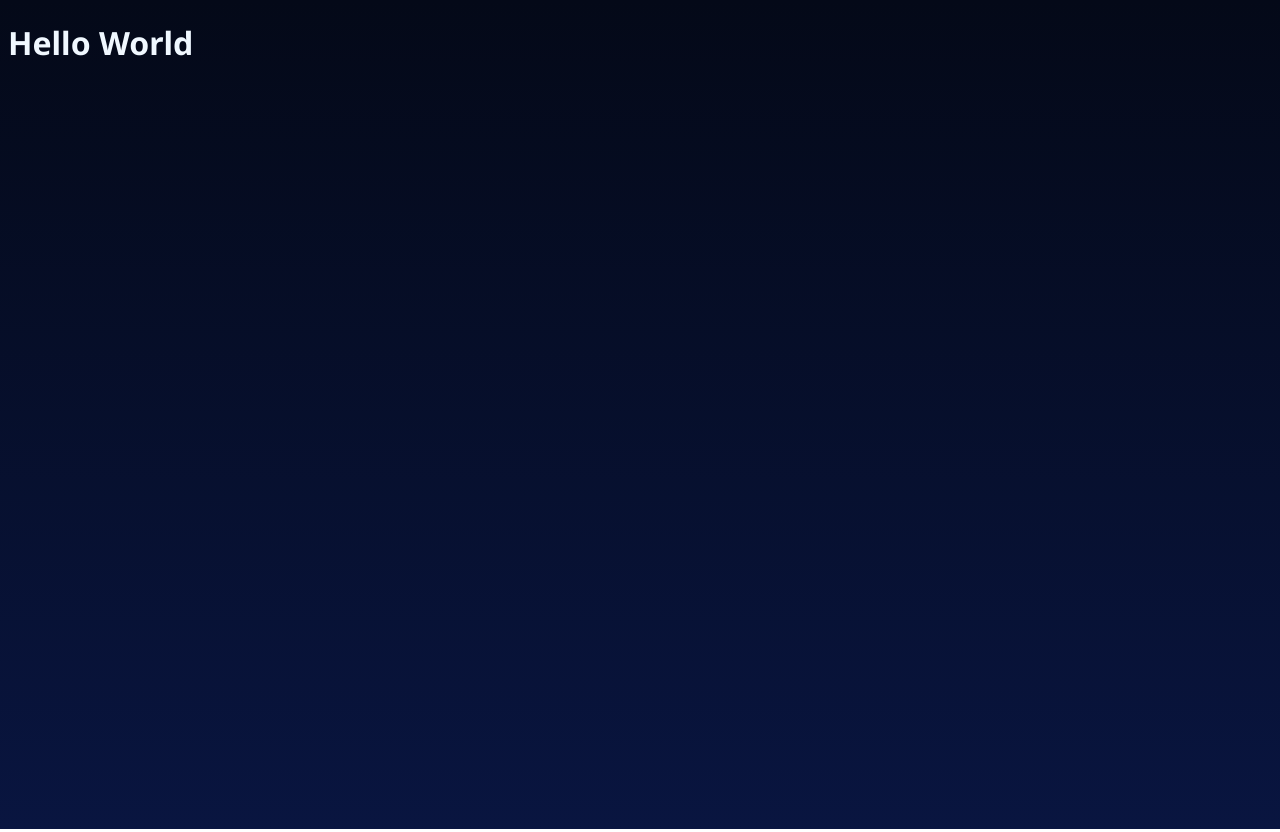
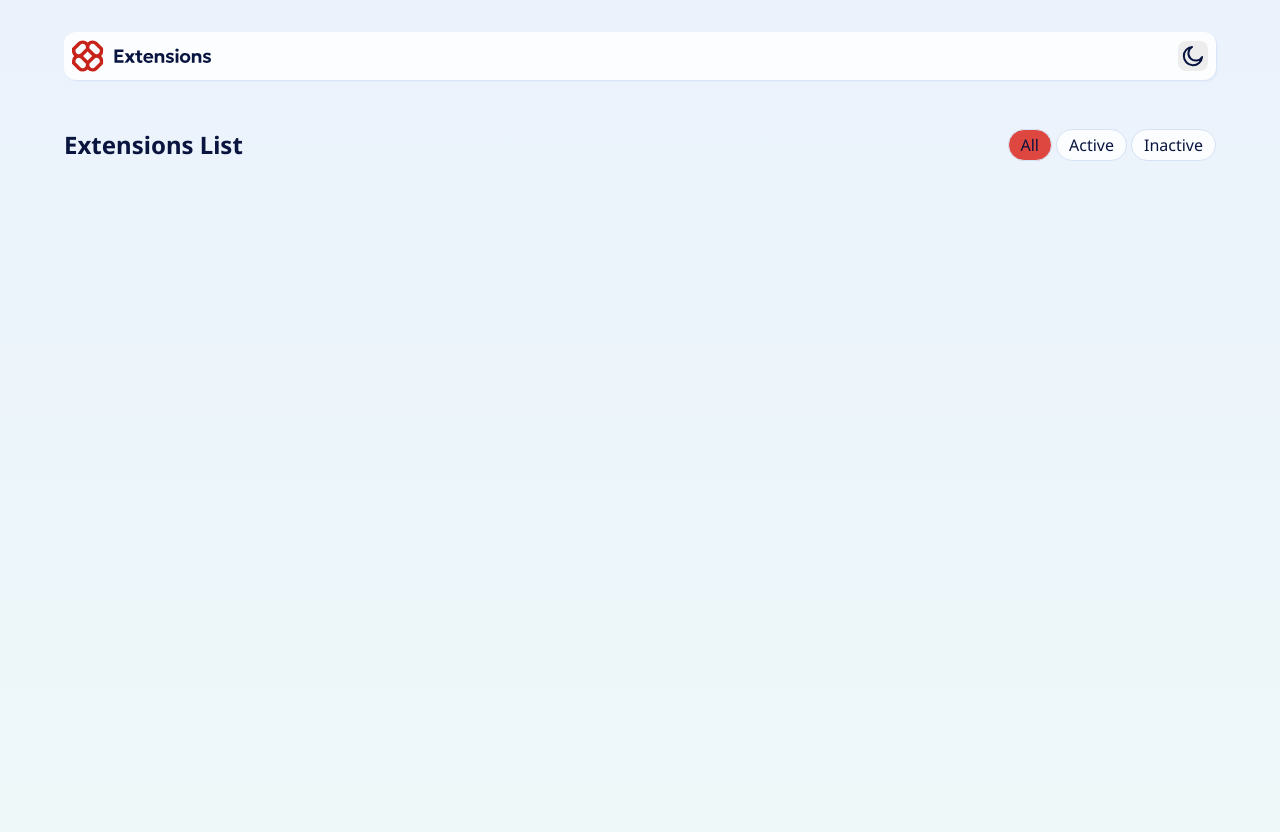
Before and after one commit to chandany1/browser-extension-manager-ui, a plain HTML site: page index.html in a window 1280 px wide. Drawn offline with Linux system fonts and the light colour scheme.

Commit message:
updated theme

```diff
--- a/index.html
+++ b/index.html
@@ -7,7 +7,20 @@
     <link rel="stylesheet" href="./style.css">
     <script src="./script.js" defer></script>
 </head>
-<body>
-    <h1>Hello World</h1>
+<body class="light-theme">
+    <div class="container">
+        <div class="title-container">
+            <img class="logo" src="./assets/images/logo.svg" alt="logo">
+            <img class="theme-icon" src="./assets/images/icon-moon.svg" alt="theme-icon">
+        </div>
+        <div class="menu-container">
+            <h2>Extensions List</h2>
+            <ul id="menu">
+                <li class="active">All</li>
+                <li>Active</li>
+                <li>Inactive</li>
+            </ul>
+        </div>
+    </div>
 </body>
 </html>
--- a/script.js
+++ b/script.js
@@ -1 +1,21 @@
-console.log('helllo');
+const themeIcon = document.querySelector('.theme-icon');
+const body = document.body;
+const menuItems = document.querySelectorAll("#menu li");
+
+
+themeIcon.addEventListener('click',function(){
+    if (body.classList.contains("light-theme")) {
+        body.classList.replace("light-theme", "dark-theme");
+        this.src = './assets/images/icon-sun.svg';
+      } else {
+        body.classList.replace("dark-theme", "light-theme");
+        this.src = './assets/images/icon-moon.svg';
+      }
+});
+
+menuItems.forEach(item => {
+  item.addEventListener("click", function() {
+    menuItems.forEach(li => li.classList.remove("active"));
+      this.classList.add("active");
+  });
+});
--- a/style.css
+++ b/style.css
@@ -1,14 +1,99 @@
 @import url('https://fonts.googleapis.com/css2?family=Noto+Sans:ital,wght@0,100..900;1,100..900&display=swap');
 
-:root{
+* {
     margin: 0;
+    padding: 0;
+    box-sizing: border-box;
+    --red-400 : hsl(3,86%,64%);
+    --red-500 : hsl(3,71%,56%);
+    --red-700 : hsl(3,77%,44%);
+    --neutral-0 : hsl(200,60%,99%);
+    --neutral-100 : hsl(0,0%,93%);
+    --neutral-200 : hsl(217,61%,90%);
+    --neutral-300 : hsl(0,0%,78%);
+    --neutral-600 : hsl(226,11%,37%);
+    --neutral-700 : hsl(225,23%,24%);
+    --neutral-800 : hsl(226,25%,17%);
+    --neutral-900 : hsl(227,75%,14%);
+
+}
+
+.light-theme {
+    --bg-gradient: linear-gradient(180deg, #EBF2FC 0%, #EEF8F9 100%);
+    --text-color: var(--neutral-900);
+    --card-bg-color : var(--neutral-0);
+    --card-border : var(--neutral-200);
+    --theme-icon-bg-color : var(--neutral-100);
+    --menu-bg-active : var(--red-500);
+}
+
+.dark-theme {
+    --bg-gradient: linear-gradient(180deg, #040918 0%, #091540 100%);
+    --text-color: var(--neutral-0);
+    --card-bg-color: var(--neutral-800);
+    --card-border : var(--neutral-900);
+    --theme-icon-bg-color : var(--neutral-700);
+    --menu-bg-active : var(--red-700);
 }
 
 body {
-    background: linear-gradient(180deg, #040918 0%, #091540 100%);
+    font-family: "Noto Sans", sans-serif;
+    background: var(--bg-gradient);
     background-repeat: no-repeat;
-    min-width: 100vh;
+    color: var(--text-color);
     min-height: 100vh;
-    color: aliceblue;
-    font-family: "Noto Sans", sans-serif;
 }
+
+.container {
+    max-width: 72rem;
+    margin-inline: auto;
+}
+
+.title-container {
+    display: flex;
+    align-items: center;
+    justify-content: space-between;
+    /* margin-inline: 32px; */
+    margin-top: 32px;
+    border-radius: 12px;
+    background-color: var(--card-bg-color);
+    box-shadow: 1px 1px 2px var(--card-border);
+}
+
+.logo {
+    height: 32px;
+    margin-left: 8px;
+    margin-block: 8px;
+}
+
+.theme-icon {
+    background-color: var(--theme-icon-bg-color);
+    margin: 8px;
+    padding: 4px;
+    border-radius: 8px;
+}
+
+.menu-container {
+    display: flex;
+    align-items: center;
+    justify-content: space-between;
+    margin-top: 48px;
+}
+
+ul {
+    list-style: none;
+    display: flex;
+    gap: 4px;
+}
+
+li {
+    background-color: var(--card-bg-color);
+    border: 1px solid var(--card-border);
+    border-radius: 16px;
+    padding: 4px 12px;
+    cursor: pointer;
+}
+
+li.active{
+    background-color: var(--menu-bg-active);
+}
```
